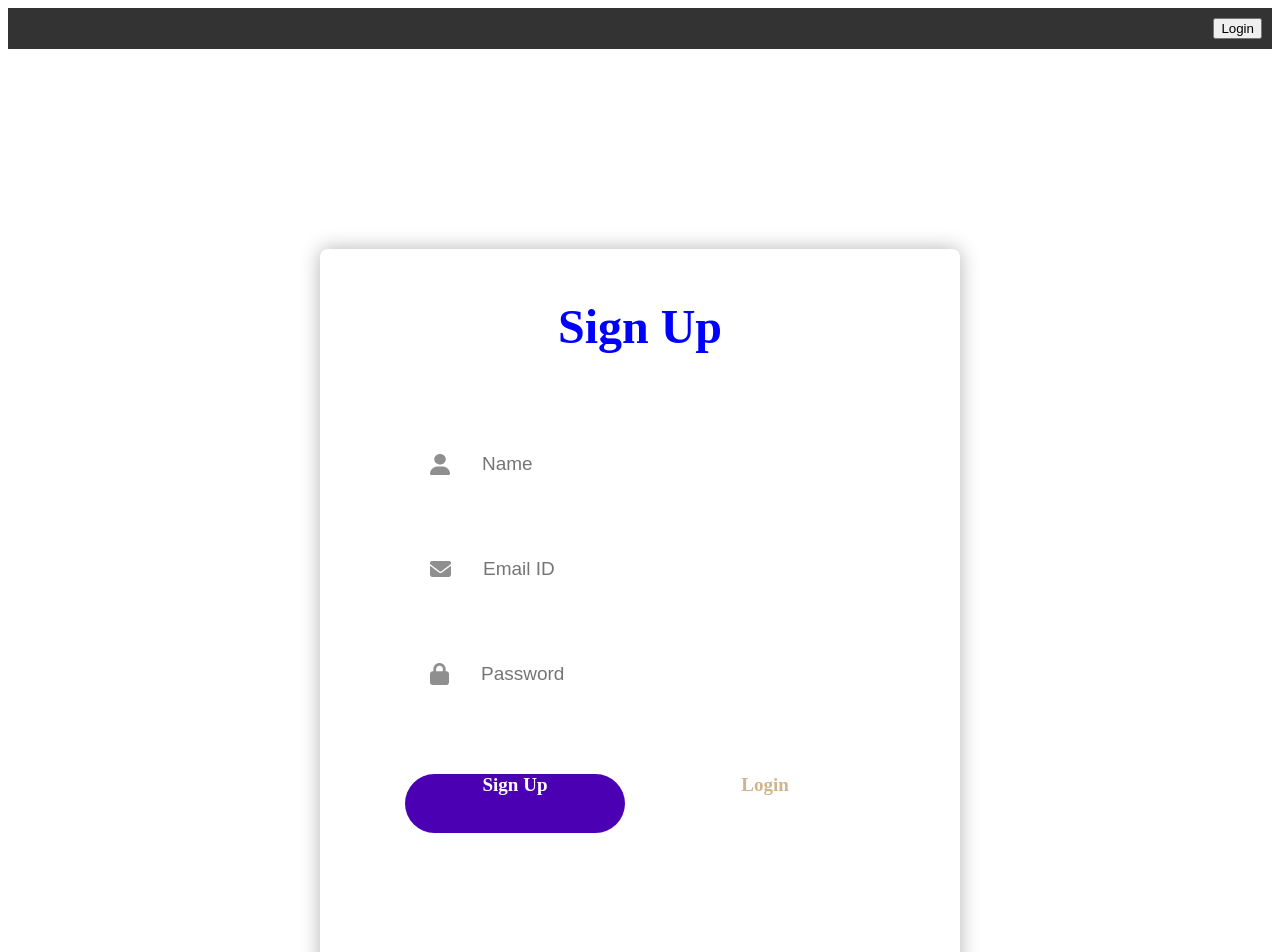
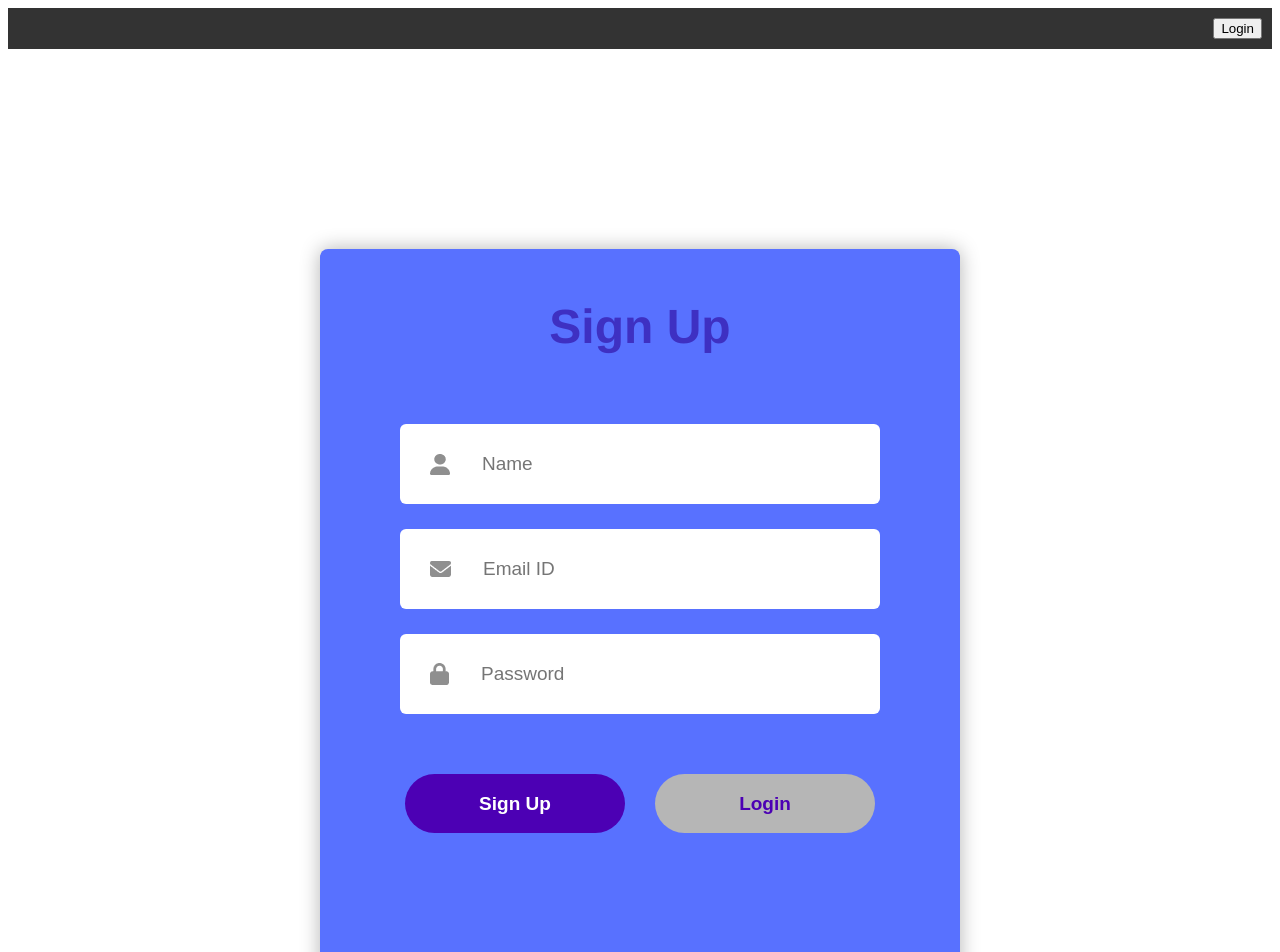
Before and after one commit to r-oli-m/doroim, a React (Create React App) app: page /login in a window 1280 px wide. Shown: the top 952 px of the page. Built offline with nearby package versions, Linux system fonts and the light colour scheme.

Commit message:
Cleaned up CSS
Cleaned up CSS but functionality needs to be merged still + google sign in icon needed

```diff
--- a/src/LoginSignUp.css
+++ b/src/LoginSignUp.css
@@ -4,7 +4,7 @@
     margin: auto;
     margin-top: 200px;
     width: 600px;
-    background: white;
+    background: rgb(88, 113, 255);
     padding-bottom: 30px;
 }
 
@@ -18,9 +18,10 @@
 }
 
 .text{
-    color: blue;
+    color: rgb(62, 48, 194);
     font-size: 48px;
     font-weight: 700;
+    font-family: Helvetica, sans-serif;
 }
 
 .underline{
@@ -76,12 +77,13 @@
     display: flex;
     gap: 30px;
     margin: 60px auto;
+    font-family: Arial, Helvetica, sans-serif;
 }
 
 .submit{
     display: flex;
     justify-content: center;
-    align-items: cneter;
+    align-items: center;
     width: 220px;
     height: 59px;
     color: white;
@@ -92,6 +94,6 @@
     cursor: pointer;
 }
 .gray{
-    background: white;
-    color: tan;
+    background: rgb(182, 182, 182);
+    color: #4c00b4;
 }
```
